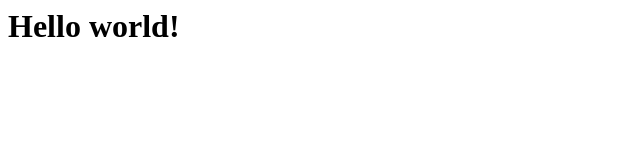
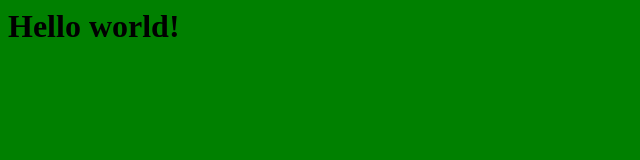
Before and after one commit to lucilvio/lucilvio.github.io, a plain HTML site: page index.html in a window 1280 px wide. Shown: the whole page, without its empty margins (0-640 px from the left). Drawn offline with Linux system fonts and the light colour scheme.

Commit message:
style added to my site

```diff
--- /dev/null
+++ b/index.css
@@ -0,0 +1,3 @@
+body {
+    background-color: green
+}
--- a/index.html
+++ b/index.html
@@ -1,6 +1,7 @@
 <html>
     <head>
         <title> My personal blog </title>
+        <link href="index.css" rel="stylesheet" />
     </head>
 
     <body>
```
